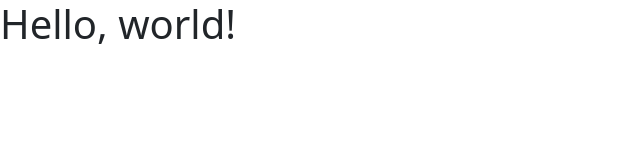
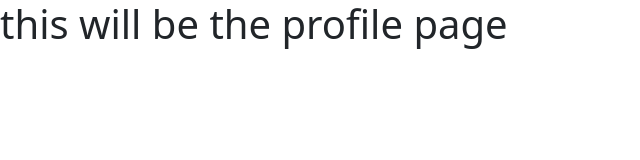
Before and after one commit to AakashTudu/p_profile.github.io, a plain HTML site: page index.html in a window 1280 px wide. Shown: the whole page, without its empty margins (0-640 px from the left). Drawn offline with nearby package versions, Linux system fonts and the light colour scheme.

Commit message:
Update index.html

```diff
--- a/index.html
+++ b/index.html
@@ -11,7 +11,7 @@
     <title>Hello, world!</title>
   </head>
   <body>
-    <h1>Hello, world!</h1>
+    <h1>this will be the profile page</h1>
 
     <!-- Optional JavaScript; choose one of the two! -->
 
```
